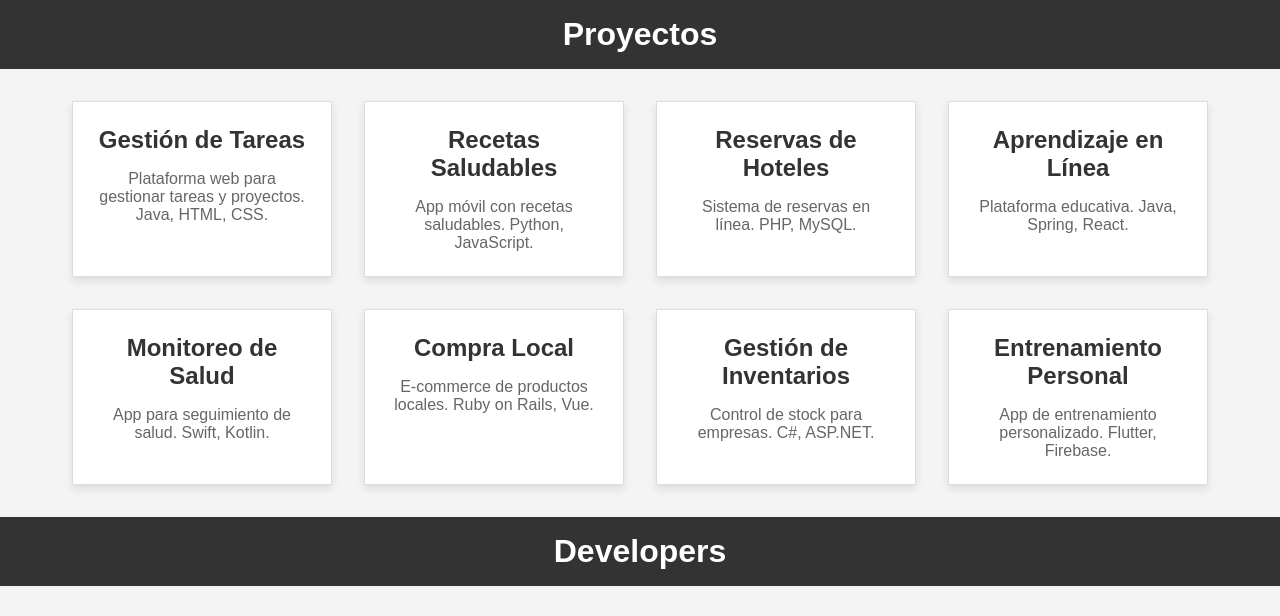
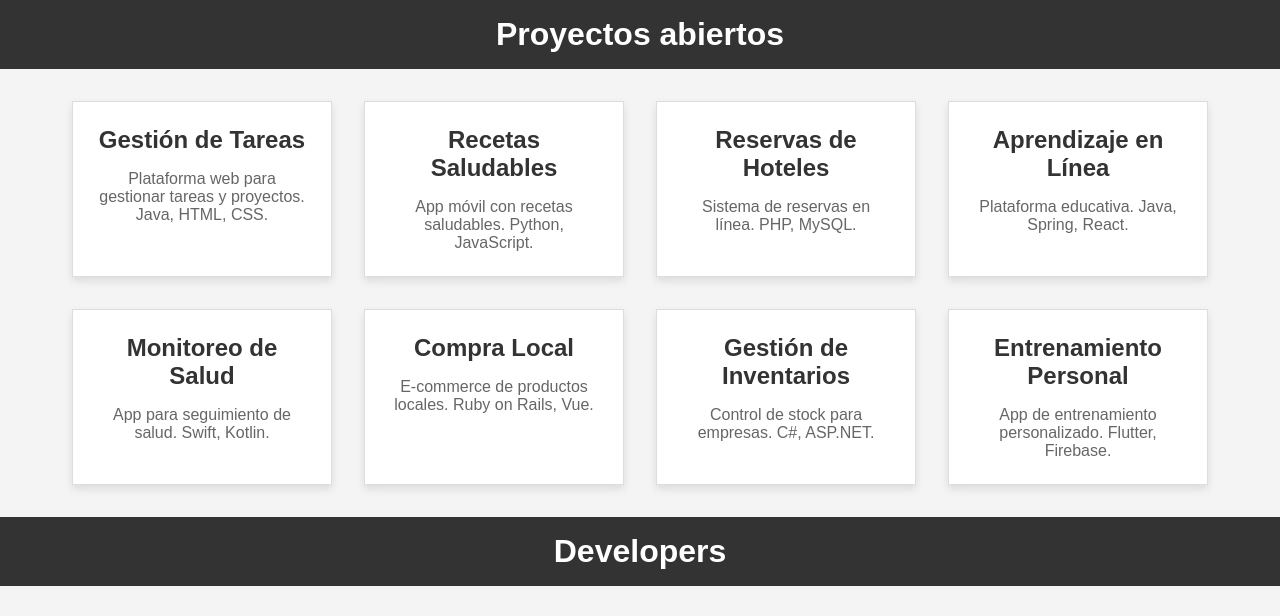
Before and after one commit to andresStartStayWin/htmldevs, a plain HTML site: page index.html in a window 1280 px wide. Shown: the top 616 px of the page. Drawn offline with Linux system fonts and the light colour scheme; grey boxes are pictures that could not be loaded.

Commit message:
site devs y projects

```diff
--- a/index.html
+++ b/index.html
@@ -8,7 +8,7 @@
 </head>
 <body>
     <header>
-        <h1>Proyectos</h1>
+        <h1>Proyectos abiertos</h1>
     </header>
     <main>
         <div class="project">
@@ -66,6 +66,8 @@
     </section>
 
 
+
+
     <header>
         <h1>Proyectos terminados</h1>
     </header>
```
Also changed, not shown: index.css (line endings or trailing spaces).
